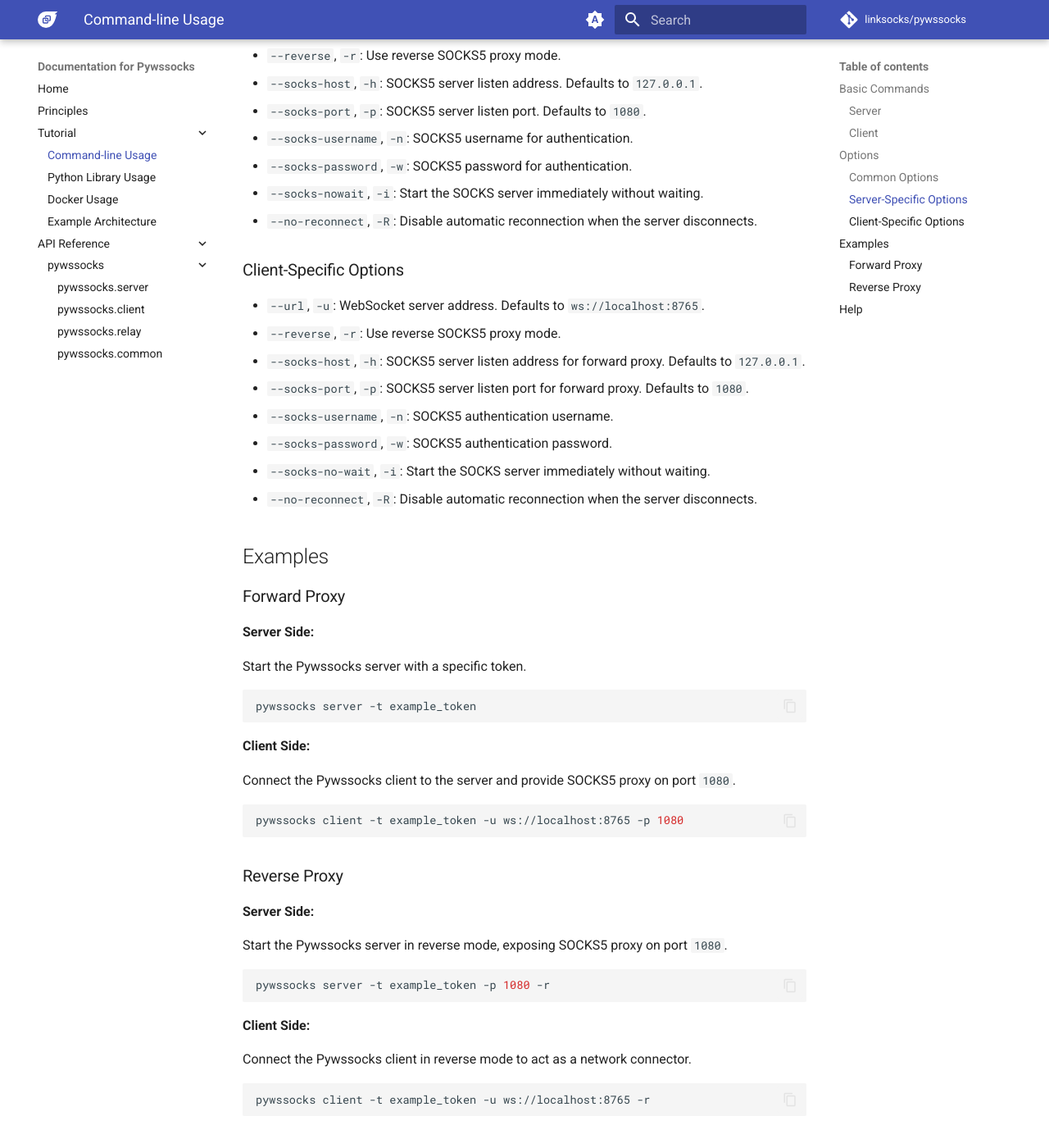
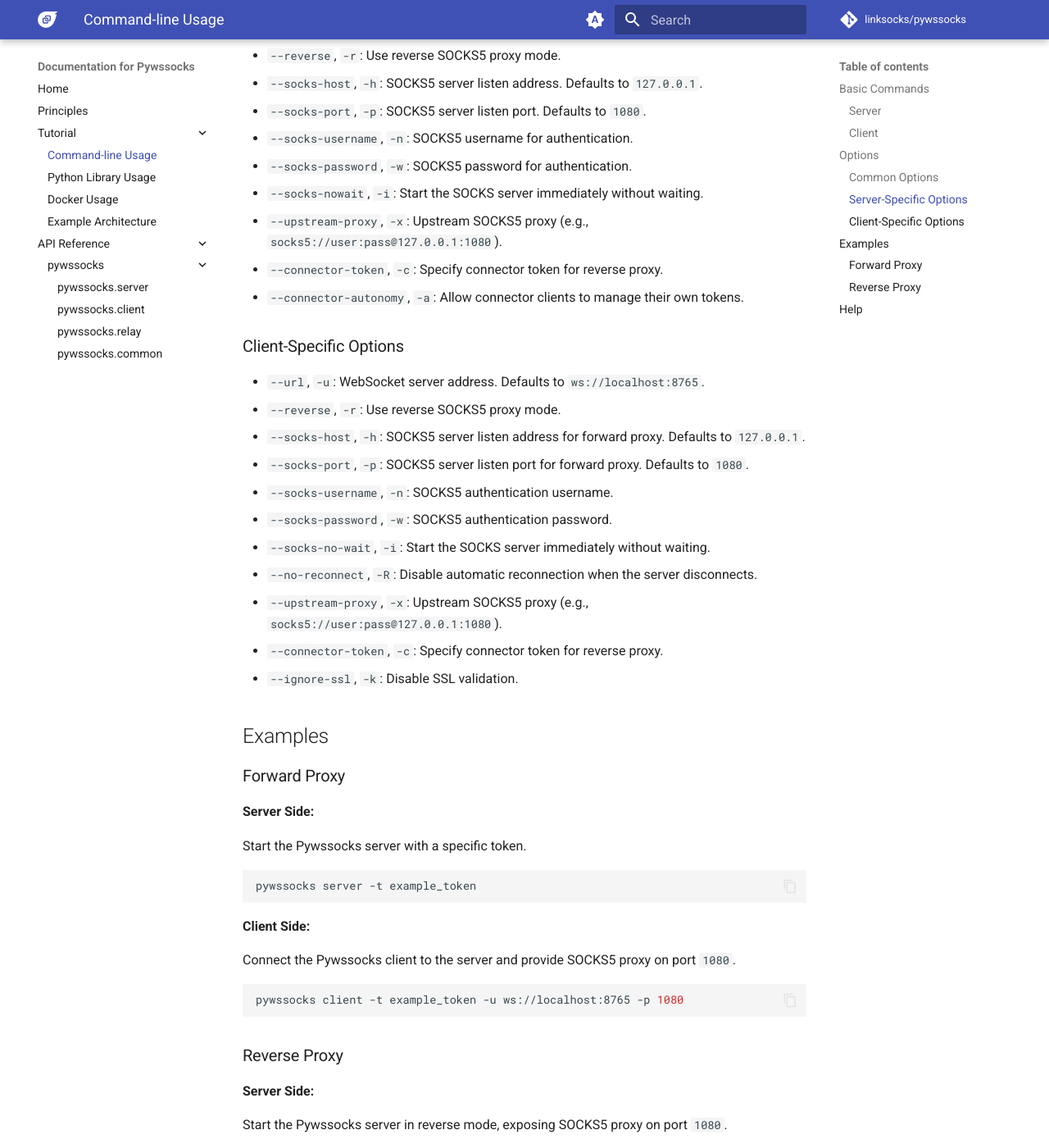
Before and after one commit to linksocks/pywssocks, an MkDocs documentation site: the page built from docs/tutorial/cli.md, in a window 1280 px wide and 1400 px high, scrolled down 1015 px. Shown: the whole window at 82% size. Built offline with MkDocs 1.6.1 and Material for MkDocs 9.7.7, drawn with Linux system fonts in a browser that asks for light colours; comment, search, counter and statistics services are not loaded; the version menu is left out.

Commit message:
Upgrade docs

```diff
--- a/docs/tutorial/cli.md
+++ b/docs/tutorial/cli.md
@@ -33,7 +33,9 @@
 - `--socks-username`, `-n`: SOCKS5 username for authentication.
 - `--socks-password`, `-w`: SOCKS5 password for authentication.
 - `--socks-nowait`, `-i`: Start the SOCKS server immediately without waiting.
-- `--no-reconnect`, `-R`: Disable automatic reconnection when the server disconnects.
+- `--upstream-proxy`, `-x`: Upstream SOCKS5 proxy (e.g., `socks5://user:pass@127.0.0.1:1080`).
+- `--connector-token`, `-c`: Specify connector token for reverse proxy.
+- `--connector-autonomy`, `-a`: Allow connector clients to manage their own tokens.
 
 ### Client-Specific Options
 
@@ -45,6 +47,9 @@
 - `--socks-password`, `-w`: SOCKS5 authentication password.
 - `--socks-no-wait`, `-i`: Start the SOCKS server immediately without waiting.
 - `--no-reconnect`, `-R`: Disable automatic reconnection when the server disconnects.
+- `--upstream-proxy`, `-x`: Upstream SOCKS5 proxy (e.g., `socks5://user:pass@127.0.0.1:1080`).
+- `--connector-token`, `-c`: Specify connector token for reverse proxy.
+- `--ignore-ssl`, `-k`: Disable SSL validation.
 
 ## Examples
 
```
Also changed, not shown: docs/tutorial/lib.md (+4 -4 lines).
